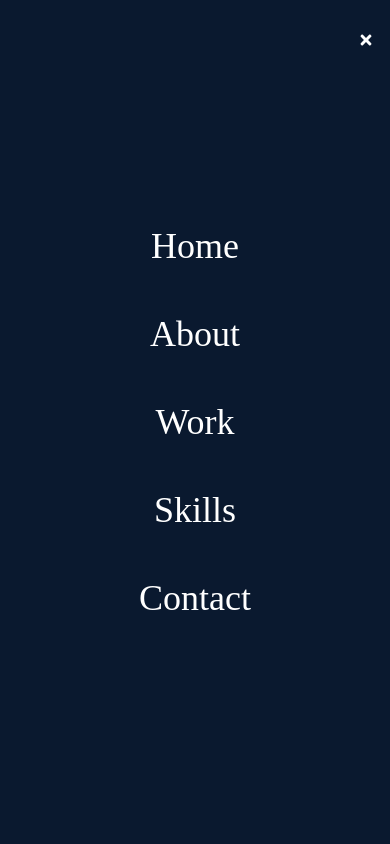
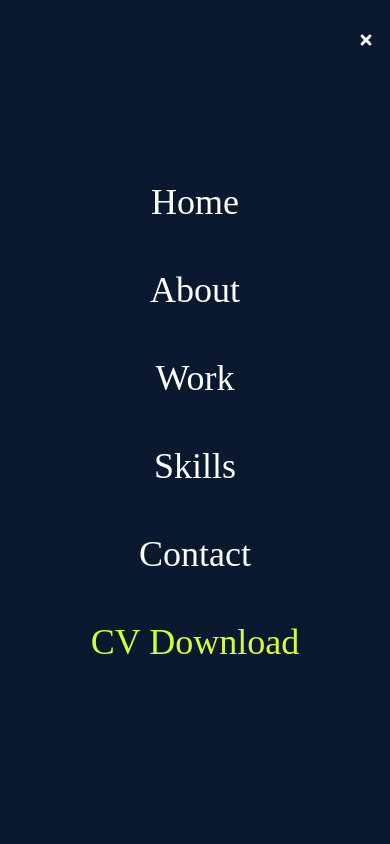
Before and after one commit to gabriel-farfan/portfolio, a React (Create React App) app: page / in a window 390 px wide. Both pictures are taken after a click on the element 366 px from the left and 40 px from the top of the page. Shown: the top 844 px of the page. Built offline with nearby package versions, Linux system fonts and the light colour scheme.

Commit message:
Navbar button - responsive

```diff
--- a/src/components/About.jsx
+++ b/src/components/About.jsx
@@ -15,7 +15,7 @@ const About = () => {
         <div className="max-w-[1000px] w-full grid sm:grid-cols-2 gap-8 px-4">
           <div className="text-2xl sm:text-right sm:text-4xl font-bold 051F39">
             <p className="text-[#eeeeee]">
-              Hi, I'm Gabriel, nice to meet you. Thanks for your visit.
+              Hi ! nice to meet you. Thanks for your visit.
             </p>
           </div>
           <div>
--- a/src/components/Contact.jsx
+++ b/src/components/Contact.jsx
@@ -4,8 +4,13 @@ import { FaGithub, FaLinkedin, FaWhatsapp } from "react-icons/fa";
 
 const Contact = () => {
   return (
-    <div name='contact' className='w-full h-auto sm:pt-32 flex justify-center items-center p-4 flex-col '>
+    <div name='contact' className='pt-32 w-full h-auto flex justify-center items-center p-4  flex-col '>
       <p className='text-4xl font-bold inline border-b-4 border-[#d8fc37] text-[#eeeeee]'>Contact</p>
+      <a href='https://drive.google.com/drive/folders/1W02HL9h6_m_mizb9C2yIInmxUvwiprK7?usp=sharing' target="_blank" rel="noreferrer" className='mt-4'>
+          <button className="text-[#d8fc37] font-bold border-[#d8fc37] border-2 px-6 py-3 my-2 flex items-center bg-[#051F39] hover:bg-[#4293e4]">
+              <p className="hover:text-[#d8fc37]">CV Download </p>
+          </button>
+      </a>
 
       <div className="w-full grid grid-cols-3 sm:grid-cols-3 gap-4 text-center py-8 flex-row mx-36 ">
           <div>
@@ -39,6 +44,7 @@ const Contact = () => {
             <textarea className='bg-[#eeeeee] p-2' name="message" rows="8" placeholder='Message' required></textarea>
             <button className='text-[#051F39] border-[#051F39] border-2 hover:bg-[#051F39] hover:text-[#d8fc37] hover:border-[#d8fc37] px-4 py-3 my-8 mx-auto flex items-center'>Let's Collaborate</button>
         </form>
+
     </div>
   )
 
--- a/src/components/Home.jsx
+++ b/src/components/Home.jsx
@@ -16,7 +16,7 @@ const Home = () => {
         {/* <img src={Profile} pl-8 alt="Logo Image" style={{ width: "15rem" }}  /> */}
       </div>
       <div className="py-8 sm:justify-center w-full max-w-[1000px] mx-auto sm:w-2/3 px-8 flex flex-col sm:min-h-screen  ">
-        <p className="text-3xl text-[#A8DADC]">Welcome! My name is</p>
+        <p className="text-xl sm:text-3xl text-[#cefcfd]">Welcome! My name is</p>
         <h1 className="text-4xl md:text-4xl lg:text-6xl  font-bold text-[#d8fc37] ">
           Gabriel Farfán
         </h1>
--- a/src/components/Navbar.jsx
+++ b/src/components/Navbar.jsx
@@ -94,6 +94,11 @@ const Navbar = () => {
              <span className='hover:text-[#d8fc37]'>Contact</span>
           </Link>
         </li>
+        <li className='py-6 text-4xl'>
+          <a href='https://drive.google.com/drive/folders/1W02HL9h6_m_mizb9C2yIInmxUvwiprK7?usp=sharing' target="_blank" rel="noreferrer">
+             <p className='text-[#d8fc37] hover:text-blue-400 '>CV Download</p>
+          </a>
+        </li>
       </ul>
 
     </div>
```
